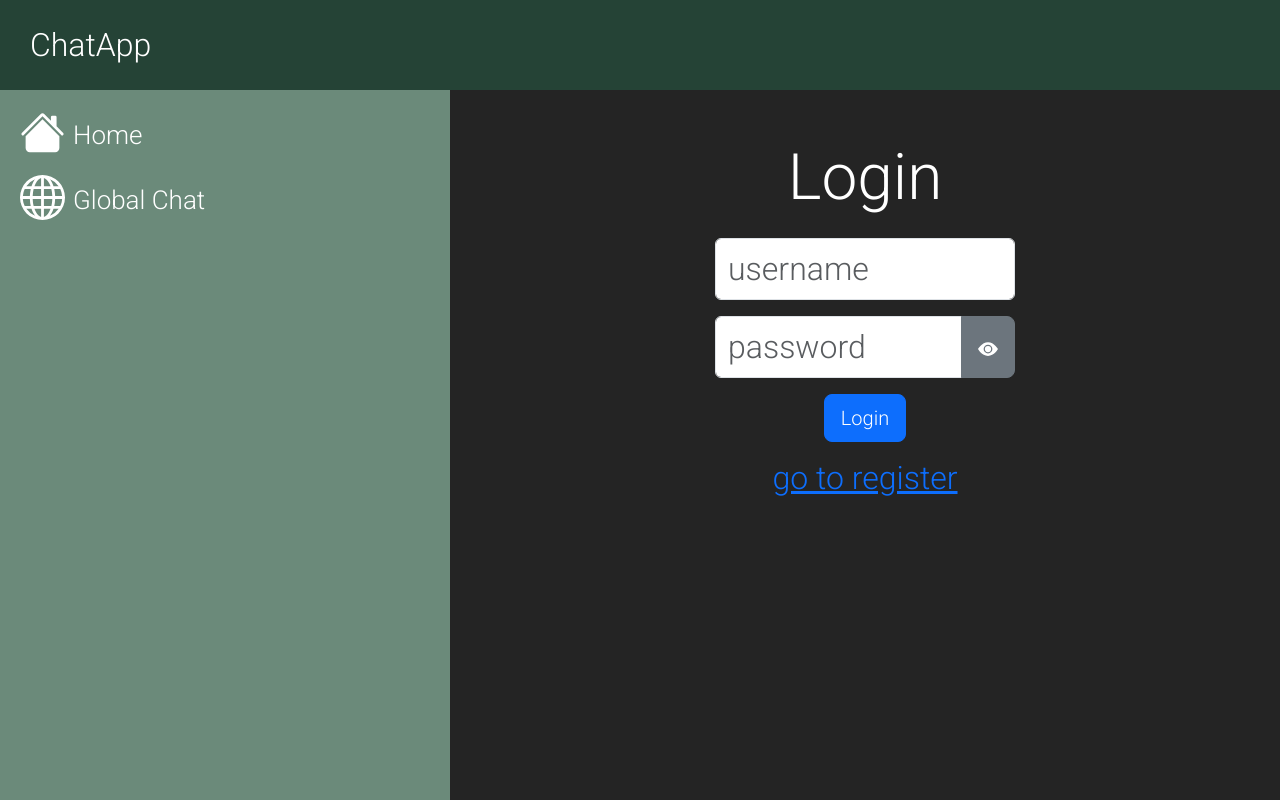
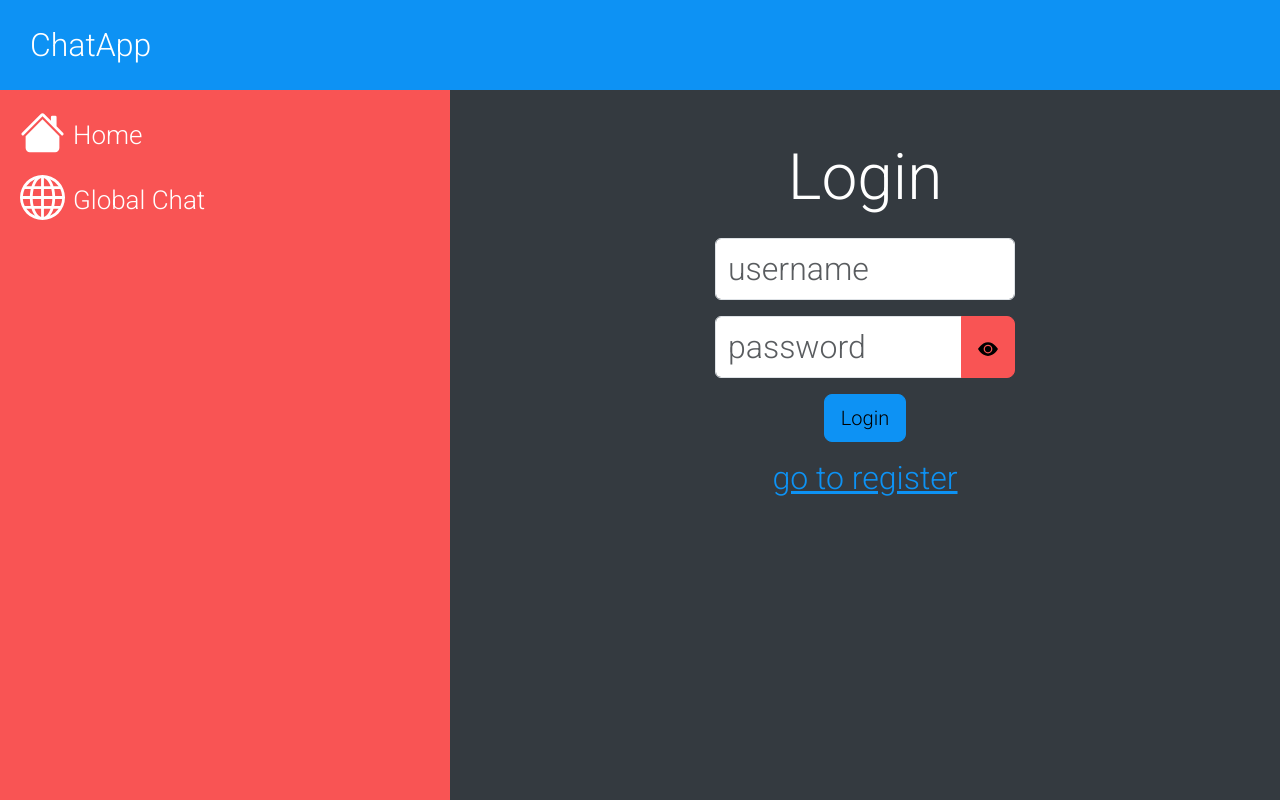
Before and after one commit to TMploeg/ChatApp, a React (Vite) app in the folder frontend/chatapp/: page /login in a window 1280 px wide. Built offline with nearby package versions, Linux system fonts and the light colour scheme.

Commit message:
implemented custom theme

```diff
--- a/frontend/chatapp/package.json
+++ b/frontend/chatapp/package.json
@@ -20,6 +20,7 @@
     "react-icons": "^5.3.0",
     "react-router-dom": "^6.26.2",
     "react-spinners": "^0.14.1",
+    "sass": "1.32.13",
     "websocket": "^1.0.35",
     "yup": "^1.4.0"
   },
--- /dev/null
+++ b/frontend/chatapp/scss/custom.scss
@@ -0,0 +1,4 @@
+$primary: #0d92f4;
+$secondary: #f95454;
+
+@import "../node_modules/bootstrap/scss/bootstrap.scss";
--- a/frontend/chatapp/src/App.css
+++ b/frontend/chatapp/src/App.scss
@@ -1,3 +1,5 @@
+@import "../scss/custom.scss";
+
 .app-container {
   font-family: "Roboto", system-ui;
   font-weight: 300;
@@ -9,7 +11,6 @@
   flex-direction: column;
   overflow-y: hidden;
 
-  background-color: var(--bg);
   color: white;
 }
 
@@ -17,6 +18,8 @@
   display: flex;
   flex-direction: row;
   flex: 1;
+
+  background-color: $gray-800;
 }
 
 .app-menu {
--- a/frontend/chatapp/src/App.tsx
+++ b/frontend/chatapp/src/App.tsx
@@ -9,7 +9,7 @@ import Message from "./models/message";
 import RegisterPage from "./components/auth/register/RegisterPage";
 import HomePage from "./components/home/HomePage";
 import Toolbar from "./components/toolbar/Toolbar";
-import "./App.css";
+import "./App.scss";
 import NavMenu from "./components/nav-menu/NavMenu";
 
 const CHAT_HISTORY_ROUTE = "/user/queue/history";
--- a/frontend/chatapp/src/components/nav-menu/NavMenu.css
+++ b/frontend/chatapp/src/components/nav-menu/NavMenu.scss
@@ -1,5 +1,7 @@
+@import "../../../scss/custom.scss";
+
 .nav-menu {
-  background-color: var(--bg-alter);
+  background-color: $secondary;
   height: 100%;
 
   padding-top: 10px;
--- a/frontend/chatapp/src/components/nav-menu/NavMenu.tsx
+++ b/frontend/chatapp/src/components/nav-menu/NavMenu.tsx
@@ -1,5 +1,5 @@
 import { Nav } from "react-bootstrap";
-import "./NavMenu.css";
+import "./NavMenu.scss";
 import { BsGlobe, BsHouseFill } from "react-icons/bs";
 
 const NAV_ICON_SIZE = 45;
--- a/frontend/chatapp/src/components/toolbar/Toolbar.css
+++ b/frontend/chatapp/src/components/toolbar/Toolbar.scss
@@ -1,6 +1,8 @@
+@import "../../../scss/custom.scss";
+
 .toolbar {
   height: 90px;
-  background-color: var(--primary);
+  background-color: $primary;
 
   display: flex;
   flex-direction: row;
--- a/frontend/chatapp/src/components/toolbar/Toolbar.tsx
+++ b/frontend/chatapp/src/components/toolbar/Toolbar.tsx
@@ -1,4 +1,4 @@
-import "./Toolbar.css";
+import "./Toolbar.scss";
 
 interface Props {
   title?: string;
--- a/frontend/chatapp/src/index.css
+++ b/frontend/chatapp/src/index.css
@@ -1,13 +1,4 @@
-:root {
-  /* --bg: #070f2b; */
-  /* --primary: #1b1a55; */
-  /* --secondary: #535c91; */
-
-  --bg: #242424;
-  --bg-alter: #6b8a7a;
-  --primary: #254336;
-  --secondary: #b7b597;
-}
+@import "../scss/custom.scss";
 
 body {
   margin: 0;
```
Also changed, not shown: 1 other file (tests, documents, lock files or other folders).
